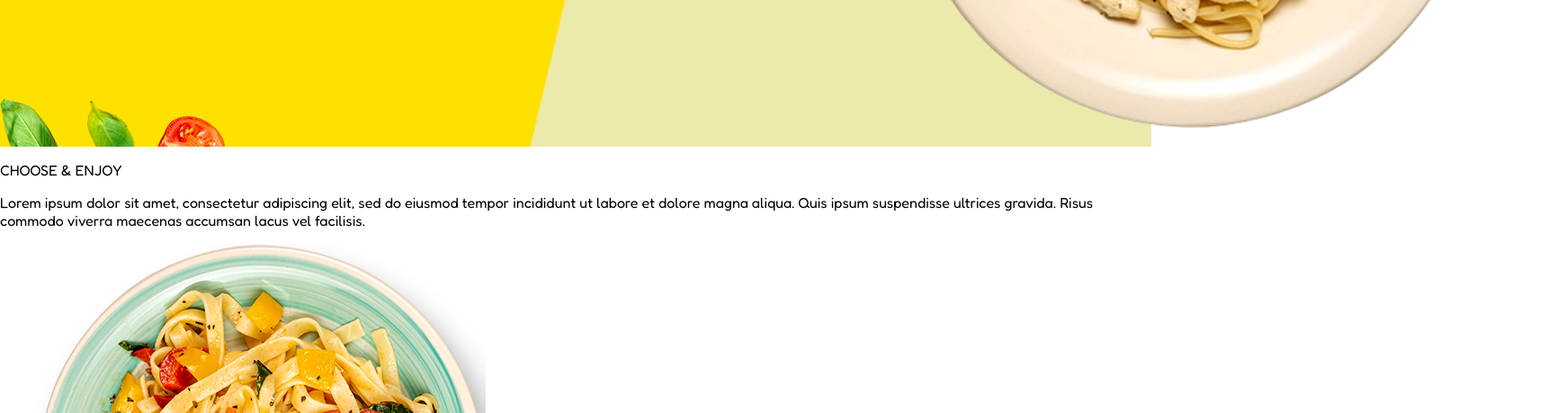
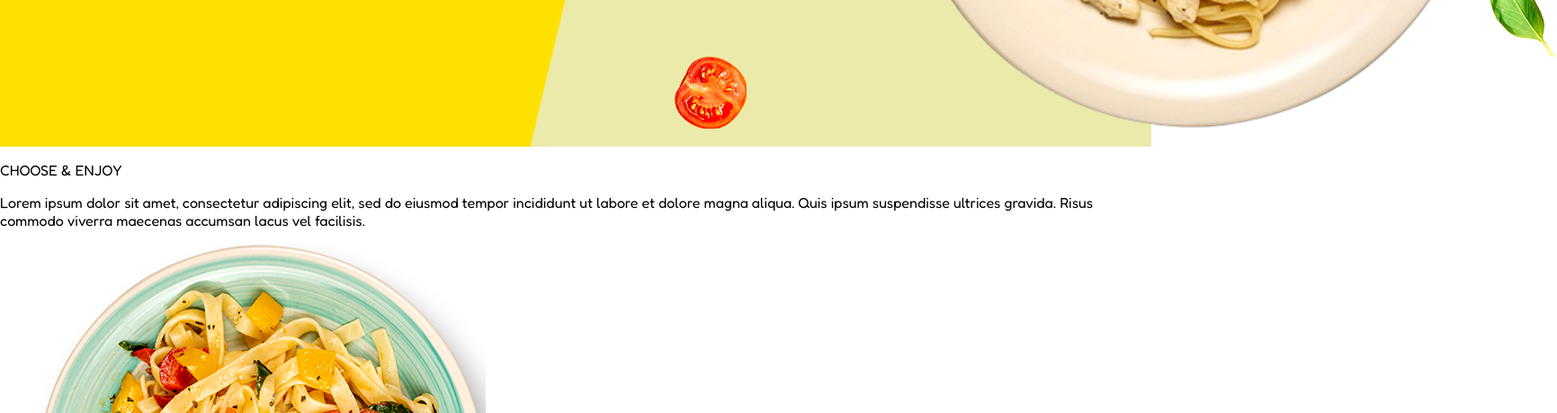
Before and after one commit to KevinSantiagoPlataVillalobosADSO/Psd_prueba, a plain HTML site: page index.html in a window 1280 px wide. Shown: the part 687-1146 px from the top of the page at 90% size, 1731 px wide, since content can reach past the window. Drawn offline with Linux system fonts and the light colour scheme; a web font is replaced by a local one.

Commit message:
seccion principal

```diff
--- a/Style.css
+++ b/Style.css
@@ -181,4 +181,20 @@ a{
     left: 800px;
 }
 
-.--
+.--tomate{
+    position: absolute;
+    top: 750px;
+    left: 750px;
+}
+
+.--leaf{
+    position: absolute;
+    top: 650px;
+    left: 1650px;
+}
+
+.--leaf2{
+    position: absolute;
+    top: 250px;
+    left: 150px;
+}
```
